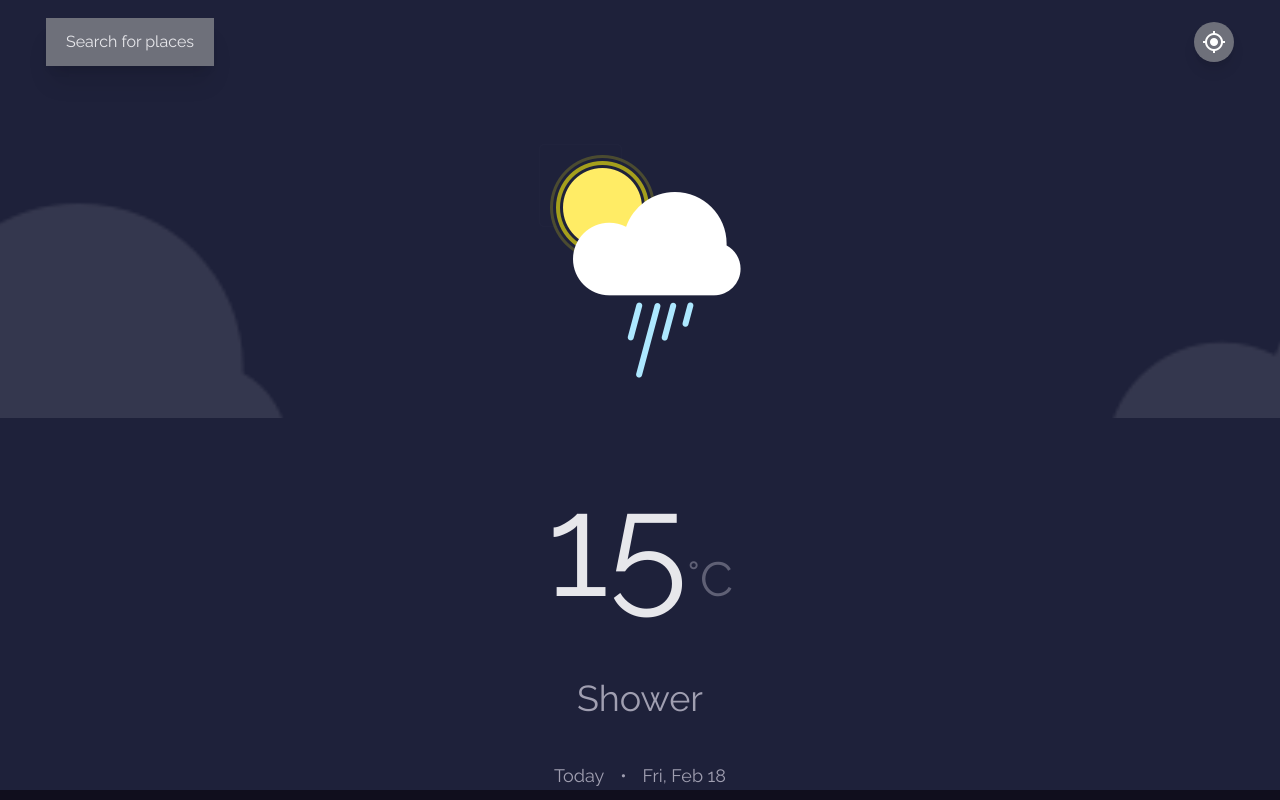
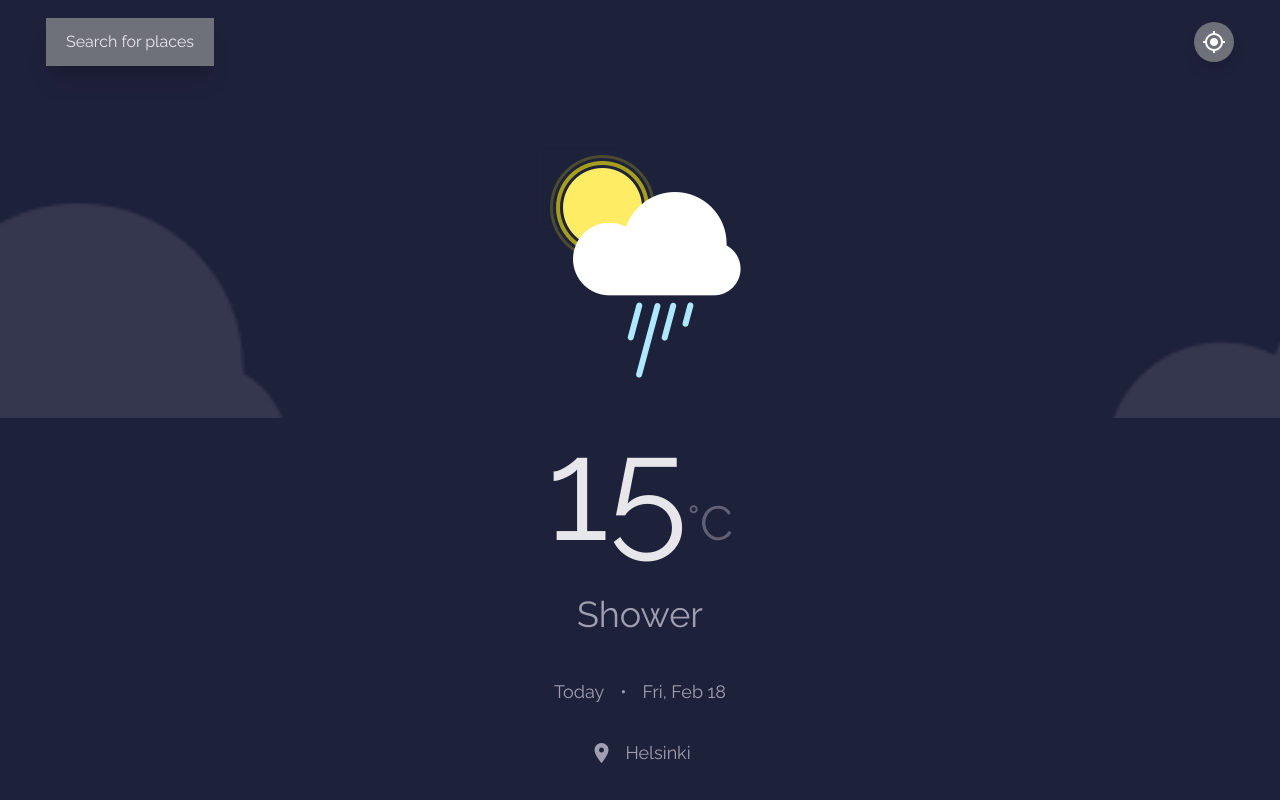
Before and after one commit to jhonny9550/weather-app, a React (Create React App) app: page / in a window 1280 px wide. Built offline with nearby package versions, Linux system fonts and the light colour scheme.

Commit message:
LocationLabel component added
TempValue line height fixed

Hero container height fixed to screen size

```diff
--- a/src/components/Hero.tsx
+++ b/src/components/Hero.tsx
@@ -5,15 +5,16 @@ import ShowerImage from '../assets/images/Shower.png';
 import CloudBackground from '../assets/images/Cloud-background.png';
 import TempValue from './TempValue';
 import DateInfo from './DateInfo';
+import LocationLabel from './LocationLabel';
 
 const Hero: React.FC = () => {
   return (
-    <div className="bg-paper text-center text-contrast-dark">
+    <div className="bg-paper text-center text-contrast-dark min-h-screen">
       <div className="flex justify-between items-center w-full px-3 py-[18px] sm:px-[46px]">
         <Button text="Search for places" />
         <Fab icon="gps_fixed" />
       </div>
-      <div className="py-10 my-5 flex items-center justify-center relative overflow-hidden">
+      <div className="py-10 mt-5 flex items-center justify-center relative overflow-hidden">
         <img src={ShowerImage} alt="Shower" />
         <img
           src={CloudBackground}
@@ -22,8 +23,9 @@ const Hero: React.FC = () => {
         />
       </div>
       <TempValue value={15} />
-      <h3 className="mt-6 text-4xl">Shower</h3>
+      <h3 className="mt-8 text-4xl">Shower</h3>
       <DateInfo className="mt-11" />
+      <LocationLabel className='mt-8' text='Helsinki' />
     </div>
   )
 }
--- /dev/null
+++ b/src/components/LocationLabel.tsx
@@ -0,0 +1,16 @@
+import clsx from 'clsx';
+import React from 'react';
+import Icon from './Icon';
+
+export type LocationLabelProps = { className?: string; text: string };
+
+const LocationLabel: React.FC<LocationLabelProps> = ({ className, text }) => {
+  return (
+    <div className={clsx(["text-lg", className])}>
+      <Icon className='mr-3 align-middle' name="location_on"></Icon>
+      <span className="align-middle">{text}</span>
+    </div>
+  )
+}
+
+export default LocationLabel;
--- a/src/components/TempValue.tsx
+++ b/src/components/TempValue.tsx
@@ -4,7 +4,7 @@ export type TempValueProps = { value: number };
 
 const TempValue: React.FC<TempValueProps> = ({ value }) => {
   return (
-    <div className="text-center">
+    <div className="text-center leading-none">
       <span className="text-contrast text-[144px]">{value}</span>
       <span className="text-contrast-dark text-5xl opacity-50">°C</span>
     </div>
```
